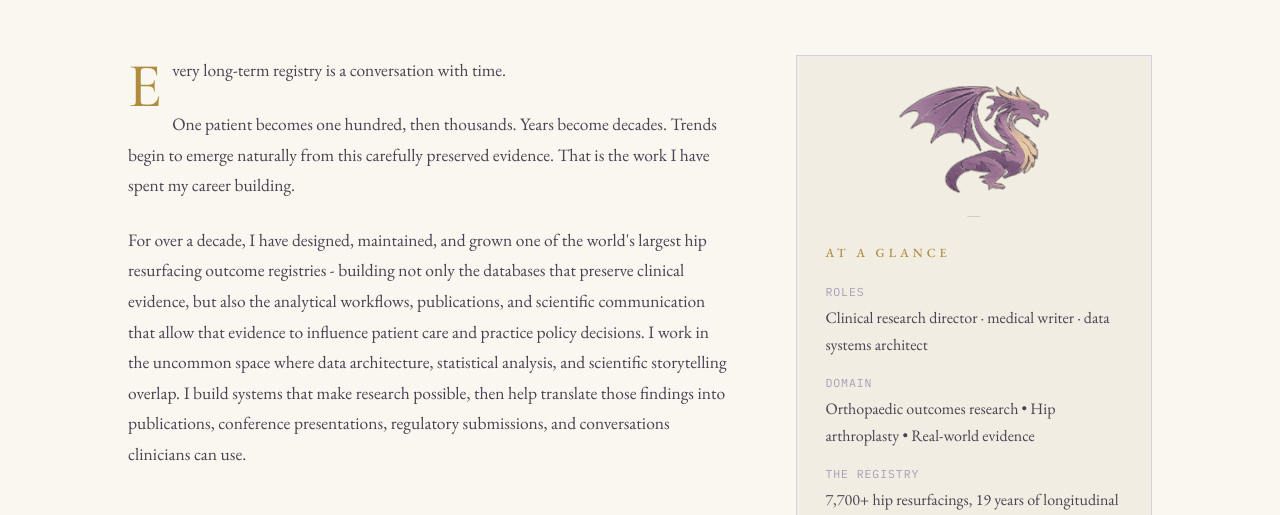
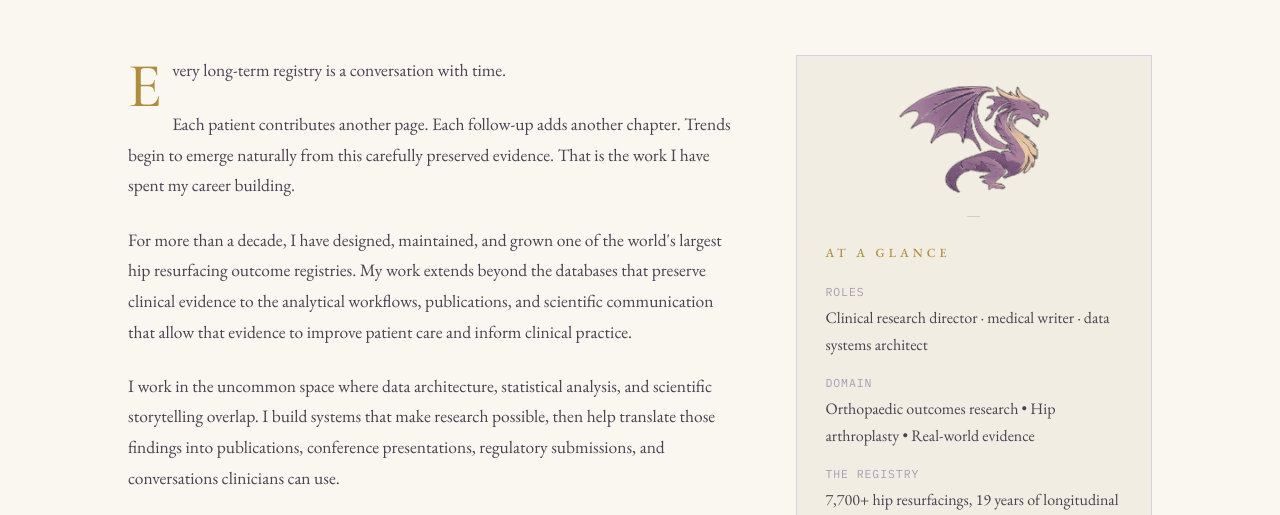
Before and after one commit to mdgaillard/quill-query-website, a plain HTML site: page about.html in a window 1280 px wide. Shown: the part 256-771 px from the top of the page. Drawn offline with nearby package versions, Linux system fonts and the light colour scheme.

Commit message:
Update about.html

```diff
--- a/about.html
+++ b/about.html
@@ -45,10 +45,10 @@
           <p class="dropcap">
           Every long-term registry is a conversation with time.</p>
 
-<p>One patient becomes one hundred, then thousands. Years become decades. Trends begin to emerge naturally from this carefully preserved evidence. That is the work I have spent my career building. </p>
+<p>Each patient contributes another page. Each follow-up adds another chapter. Trends begin to emerge naturally from this carefully preserved evidence. That is the work I have spent my career building. </p>
 
-<p>For over a decade, I have designed, maintained, and grown one of the world's largest hip resurfacing outcome registries - building not only the databases that preserve clinical evidence, but also the analytical workflows, publications, and scientific communication that allow that evidence to influence patient care and practice policy decisions.
-I work in the uncommon space where data architecture, statistical analysis, and scientific storytelling overlap. I build systems that make research possible, then help translate those findings into publications, conference presentations, regulatory submissions, and conversations clinicians can use.
+<p>For more than a decade, I have designed, maintained, and grown one of the world's largest hip resurfacing outcome registries. My work extends beyond the databases that preserve clinical evidence to the analytical workflows, publications, and scientific communication that allow that evidence to improve patient care and inform clinical practice. </p>
+<p> I work in the uncommon space where data architecture, statistical analysis, and scientific storytelling overlap. I build systems that make research possible, then help translate those findings into publications, conference presentations, regulatory submissions, and conversations clinicians can use.
 
           </p>
 
```
